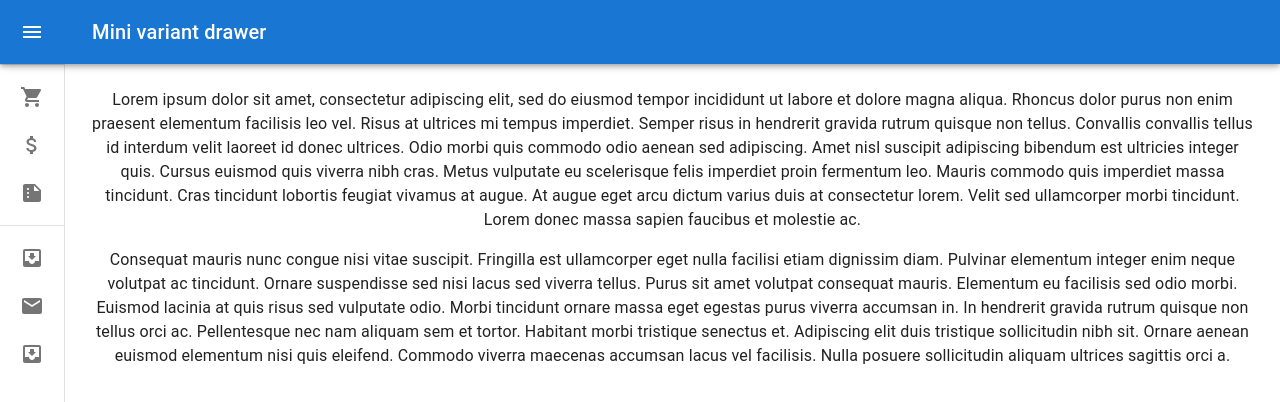
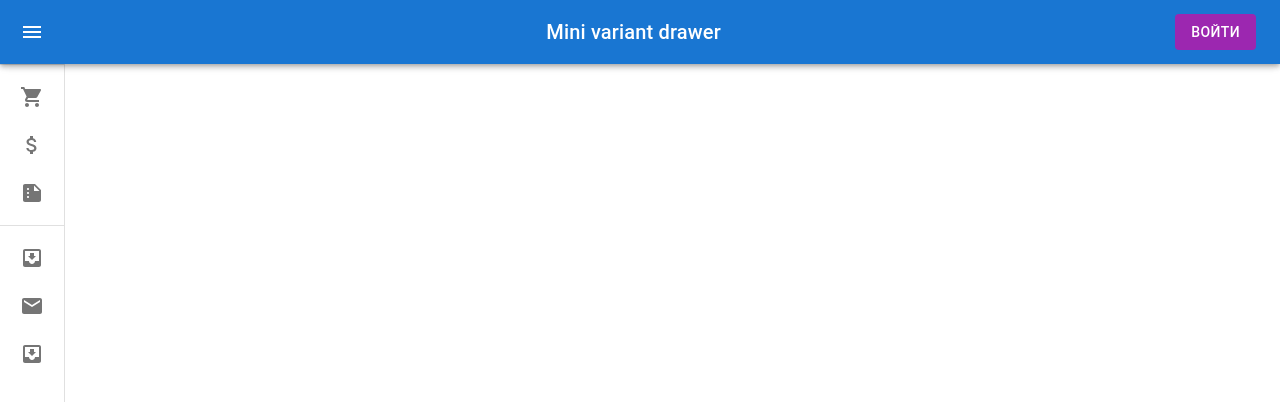
Before and after one commit to andrii-koptiev/bfa, a React (Create React App) app: page / in a window 1280 px wide. Shown: the top 402 px of the page. Built offline with nearby package versions, Linux system fonts and the light colour scheme.

Commit message:
added login logout

```diff
--- a/package.json
+++ b/package.json
@@ -9,6 +9,7 @@
     "@fontsource/roboto": "^4.5.8",
     "@mui/icons-material": "^5.11.9",
     "@mui/material": "^5.11.10",
+    "@reduxjs/toolkit": "^1.9.3",
     "@testing-library/jest-dom": "^5.16.5",
     "@testing-library/react": "^13.4.0",
     "@testing-library/user-event": "^13.5.0",
@@ -16,8 +17,11 @@
     "@types/node": "^16.18.12",
     "@types/react": "^18.0.28",
     "@types/react-dom": "^18.0.11",
+    "firebase": "^9.17.1",
     "react": "^18.2.0",
     "react-dom": "^18.2.0",
+    "react-firebase-hooks": "^5.1.1",
+    "react-router-dom": "^6.8.1",
     "react-scripts": "5.0.1",
     "typescript": "^4.9.5",
     "web-vitals": "^2.1.4"
--- a/src/components/Drawer.tsx
+++ b/src/components/Drawer.tsx
@@ -19,6 +19,7 @@ import ListItemText from '@mui/material/ListItemText';
 import InboxIcon from '@mui/icons-material/MoveToInbox';
 import MailIcon from '@mui/icons-material/Mail';
 import { menuData } from '../utils/constants';
+import Login from './Login';
 
 const drawerWidth = 240;
 
@@ -107,7 +108,7 @@ export const MiniDrawer = () => {
         <Box sx={{ display: 'flex' }}>
             <CssBaseline />
             <AppBar position="fixed" open={open}>
-                <Toolbar>
+                <Toolbar sx={{ width: '100%' }}>
                     <IconButton
                         color="inherit"
                         aria-label="open drawer"
@@ -120,9 +121,12 @@ export const MiniDrawer = () => {
                     >
                         <MenuIcon />
                     </IconButton>
-                    <Typography variant="h6" noWrap component="div">
-                        Mini variant drawer
-                    </Typography>
+                    <Box sx={{ flexGrow: 1 }}>
+                        <Typography variant="h6" noWrap component="div">
+                            Mini variant drawer
+                        </Typography>
+                    </Box>
+                    <Login />
                 </Toolbar>
             </AppBar>
             <Drawer variant="permanent" open={open}>
@@ -206,39 +210,6 @@ export const MiniDrawer = () => {
             </Drawer>
             <Box component="main" sx={{ flexGrow: 1, p: 3 }}>
                 <DrawerHeader />
-                <Typography paragraph>
-                    Lorem ipsum dolor sit amet, consectetur adipiscing elit, sed
-                    do eiusmod tempor incididunt ut labore et dolore magna
-                    aliqua. Rhoncus dolor purus non enim praesent elementum
-                    facilisis leo vel. Risus at ultrices mi tempus imperdiet.
-                    Semper risus in hendrerit gravida rutrum quisque non tellus.
-                    Convallis convallis tellus id interdum velit laoreet id
-                    donec ultrices. Odio morbi quis commodo odio aenean sed
-                    adipiscing. Amet nisl suscipit adipiscing bibendum est
-                    ultricies integer quis. Cursus euismod quis viverra nibh
-                    cras. Metus vulputate eu scelerisque felis imperdiet proin
-                    fermentum leo. Mauris commodo quis imperdiet massa
-                    tincidunt. Cras tincidunt lobortis feugiat vivamus at augue.
-                    At augue eget arcu dictum varius duis at consectetur lorem.
-                    Velit sed ullamcorper morbi tincidunt. Lorem donec massa
-                    sapien faucibus et molestie ac.
-                </Typography>
-                <Typography paragraph>
-                    Consequat mauris nunc congue nisi vitae suscipit. Fringilla
-                    est ullamcorper eget nulla facilisi etiam dignissim diam.
-                    Pulvinar elementum integer enim neque volutpat ac tincidunt.
-                    Ornare suspendisse sed nisi lacus sed viverra tellus. Purus
-                    sit amet volutpat consequat mauris. Elementum eu facilisis
-                    sed odio morbi. Euismod lacinia at quis risus sed vulputate
-                    odio. Morbi tincidunt ornare massa eget egestas purus
-                    viverra accumsan in. In hendrerit gravida rutrum quisque non
-                    tellus orci ac. Pellentesque nec nam aliquam sem et tortor.
-                    Habitant morbi tristique senectus et. Adipiscing elit duis
-                    tristique sollicitudin nibh sit. Ornare aenean euismod
-                    elementum nisi quis eleifend. Commodo viverra maecenas
-                    accumsan lacus vel facilisis. Nulla posuere sollicitudin
-                    aliquam ultrices sagittis orci a.
-                </Typography>
             </Box>
         </Box>
     );
--- /dev/null
+++ b/src/components/Login.tsx
@@ -0,0 +1,142 @@
+import React, { useEffect, useState } from 'react';
+
+import {
+    Box,
+    Tooltip,
+    IconButton,
+    Avatar,
+    Menu,
+    MenuItem,
+    Typography,
+    Button,
+} from '@mui/material';
+import { signInWithPopup, signOut } from 'firebase/auth';
+
+import {
+    auth,
+    LOGIN_BUTTON_TEXT,
+    LOGOUT_BUTTON_TEXT,
+    provider,
+} from '../utils';
+
+interface Setting {
+    name: string;
+    description: string;
+    onClose: () => Promise<void>;
+}
+
+const Login: React.FC = () => {
+    const [isLoggedIn, setIsLoggedIn] = useState(false);
+    const [anchorElUser, setAnchorElUser] = useState<null | HTMLElement>(null);
+    const [userName, setUserName] = useState<string | null>(null);
+    const [photoUrl, setPhotoUrl] = useState<string | null>(null);
+
+    const onLogin = async (): Promise<void> => {
+        try {
+            const result = await signInWithPopup(auth, provider);
+            setIsLoggedIn(true);
+            result.user.email &&
+                localStorage.setItem('email', result.user.email);
+
+            result.user.displayName &&
+                localStorage.setItem('name', result.user.displayName);
+            result.user.photoURL &&
+                localStorage.setItem('photoUrl', result.user.photoURL);
+        } catch (e) {
+            console.log(e);
+        }
+    };
+
+    const onLogout = async (): Promise<void> => {
+        try {
+            await signOut(auth);
+            setIsLoggedIn(false);
+            localStorage.removeItem('email');
+            localStorage.removeItem('name');
+            localStorage.removeItem('photoUrl');
+        } catch (e) {
+            console.log(e);
+        }
+    };
+
+    const settings: Setting[] = [
+        { name: 'logout', description: LOGOUT_BUTTON_TEXT, onClose: onLogout },
+    ];
+
+    useEffect(() => {
+        localStorage.getItem('email') && setIsLoggedIn(true);
+        setUserName(localStorage.getItem('name'));
+        setPhotoUrl(localStorage.getItem('photoUrl'));
+        console.log(photoUrl);
+    }, []);
+
+    const handleOpenUserMenu = (event: React.MouseEvent<HTMLElement>) => {
+        setAnchorElUser(event.currentTarget);
+    };
+
+    const handleCloseUserMenu = () => {
+        setAnchorElUser(null);
+    };
+
+    return (
+        <>
+            {' '}
+            {isLoggedIn ? (
+                <Box sx={{ flexGrow: 0 }}>
+                    <Tooltip title="Open settings">
+                        <IconButton onClick={handleOpenUserMenu} sx={{ p: 0 }}>
+                            <Avatar
+                                alt={userName ? userName : ''}
+                                src={photoUrl ? photoUrl : ''}
+                                imgProps={{
+                                    sx: { referrerpolicy: 'no-referrer' },
+                                }}
+                            />
+                        </IconButton>
+                    </Tooltip>
+                    <Menu
+                        sx={{ mt: '45px' }}
+                        id="menu-appbar"
+                        anchorEl={anchorElUser}
+                        anchorOrigin={{
+                            vertical: 'top',
+                            horizontal: 'right',
+                        }}
+                        keepMounted
+                        transformOrigin={{
+                            vertical: 'top',
+                            horizontal: 'right',
+                        }}
+                        open={Boolean(anchorElUser)}
+                        onClose={handleCloseUserMenu}
+                    >
+                        {settings.map((setting) => (
+                            <MenuItem
+                                key={setting.name}
+                                onClick={() => {
+                                    handleCloseUserMenu();
+                                    setting.onClose();
+                                }}
+                            >
+                                <Typography textAlign="center">
+                                    {setting.description}
+                                </Typography>
+                            </MenuItem>
+                        ))}
+                    </Menu>
+                </Box>
+            ) : (
+                <Button
+                    variant="contained"
+                    color="secondary"
+                    disableElevation
+                    onClick={onLogin}
+                >
+                    {LOGIN_BUTTON_TEXT}
+                </Button>
+            )}
+        </>
+    );
+};
+
+export default Login;
--- a/src/utils/constants.ts
+++ b/src/utils/constants.ts
@@ -19,3 +19,6 @@ export const menuData = [
         index: 2,
     },
 ];
+
+export const LOGIN_BUTTON_TEXT = 'Войти';
+export const LOGOUT_BUTTON_TEXT = 'Выйти';
--- /dev/null
+++ b/src/utils/googleAuthConfig.ts
@@ -0,0 +1,19 @@
+import { getAuth, GoogleAuthProvider } from 'firebase/auth';
+import { initializeApp } from 'firebase/app';
+
+const firebaseConfig = {
+    apiKey: 'AIzaSyBql3Qdxv_9LeHVlcbpz3AsmL0lO6oDZrE',
+    authDomain: 'buyer-financial-accounting.firebaseapp.com',
+    databaseURL:
+        'https://buyer-financial-accounting-default-rtdb.europe-west1.firebasedatabase.app',
+    projectId: 'buyer-financial-accounting',
+    storageBucket: 'buyer-financial-accounting.appspot.com',
+    messagingSenderId: '260850141161',
+    appId: '1:260850141161:web:d491dc68cdc15edc8aed78',
+};
+
+const app = initializeApp(firebaseConfig);
+
+export const auth = getAuth(app);
+
+export const provider = new GoogleAuthProvider();
--- /dev/null
+++ b/src/utils/index.ts
@@ -0,0 +1,2 @@
+export * from './constants';
+export * from './googleAuthConfig';
```
Also changed, not shown: 1 other file (tests, documents, lock files or other folders).
